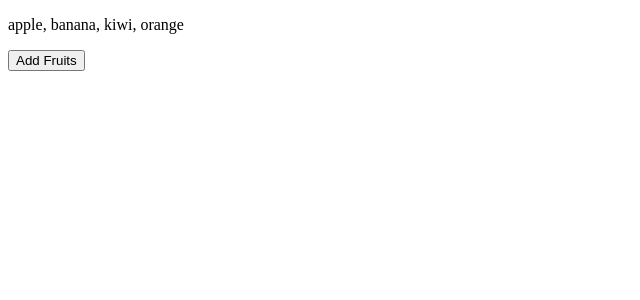
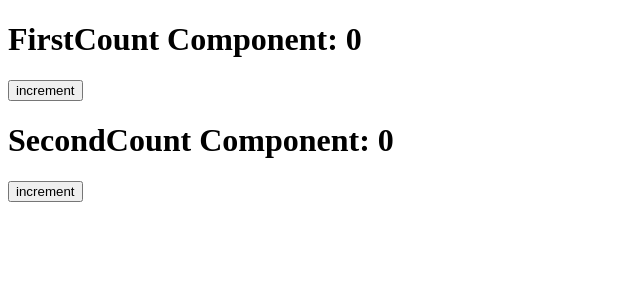
Before and after one commit to jieun-107/react-study, a React (Vite) app: page / in a window 1280 px wide. Shown: the top 300 px of the page, without its empty margins (0-640 px from the left). Built offline with nearby package versions, Linux system fonts and the light colour scheme.

Commit message:
상태 끌어올리기

```diff
--- a/src/App.tsx
+++ b/src/App.tsx
@@ -1,3 +1,4 @@
+import { useState } from "react";
 import Counter from "./components/section6/Counter";
 import Ex01 from "./components/section6/Ex01";
 import Ex02 from "./components/section6/Ex02";
@@ -5,8 +6,12 @@ import Ex03 from "./components/section6/Ex03";
 import Ex04 from "./components/section6/Ex04";
 import Ex05 from "./components/section6/Ex05";
 import Ex06 from "./components/section6/Ex06";
+import FirstCount from "./components/section6/FirstCount";
+import SecondCount from "./components/section6/SecondCount";
 
 export default function App() {
+  // 상태 끌어올리기 패턴 : 부모 컴포넌트에서 공통 상태와 업데이트 함수를 정의하여 자식 컴포넌트에 전달
+  const [count, setCount] = useState(0);
   return (
     <>
       {/* <Ex01 /> */}
@@ -15,7 +20,9 @@ export default function App() {
       {/* <Counter /> */}
       {/* <Ex04/> */}
       {/* <Ex05 /> */}
-      <Ex06 />
+      {/* <Ex06 /> */}
+      <FirstCount count={count} setCount={setCount} />
+      <SecondCount count={count} setCount={setCount} />
     </>
   );
 }
--- /dev/null
+++ b/src/components/section6/FirstCount.tsx
@@ -0,0 +1,16 @@
+import { type Dispatch, type SetStateAction } from "react";
+
+export default function FirstCount({
+  count,
+  setCount
+}: {
+  count: number;
+  setCount: Dispatch<SetStateAction<number>>;
+}) {
+  return (
+    <>
+      <h1>FirstCount Component: {count}</h1>
+      <button onClick={() => setCount((count) => count + 1)}>increment</button>
+    </>
+  )
+}
--- /dev/null
+++ b/src/components/section6/SecondCount.tsx
@@ -0,0 +1,19 @@
+import { type Dispatch, type SetStateAction } from "react";
+
+export default function SecondCount({
+  count,
+  setCount
+}: {
+  count: number;
+  setCount: Dispatch<SetStateAction<number>>;
+}) {
+  // console.log("SecondCount");
+  // 컴포넌트 내에 정의된 상태변수는 컴포넌트 내에서만 유효함
+  // const [count, setCount] = useState(0);
+  return (
+    <>
+      <h1>SecondCount Component: {count}</h1>
+      <button onClick={() => setCount((count) => count + 1)}>increment</button>
+    </>
+  )
+}
```
